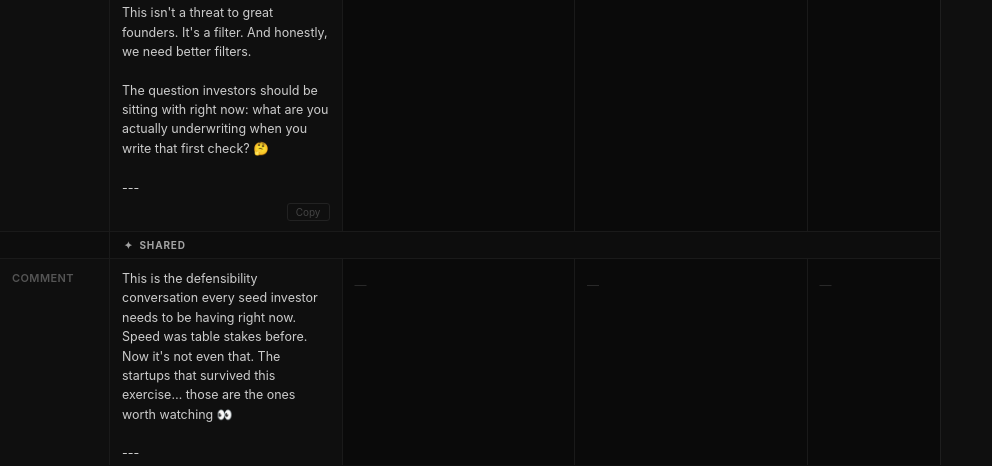
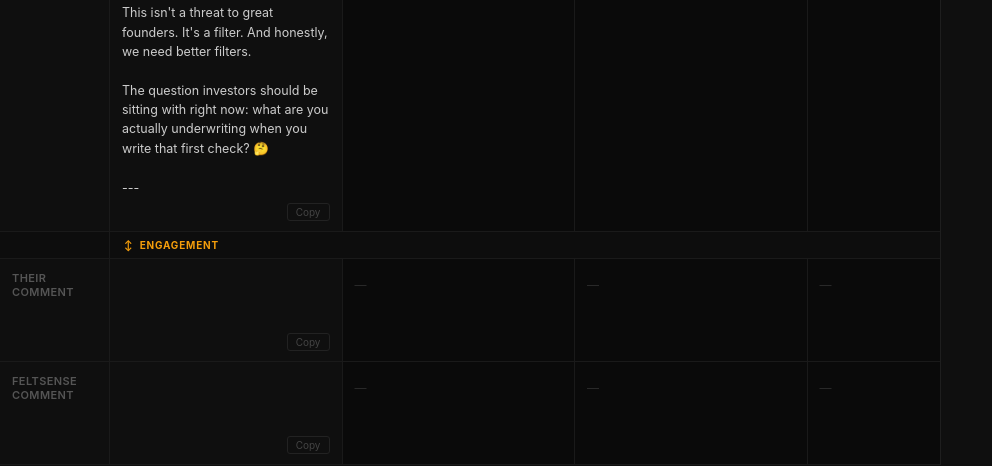
Before and after one commit to in-the-woods-sf/feltsenseproject, a Flask app: page /vc/marc-averitt in a window 1280 px wide. Shown: the part 1098-1564 px from the top of the page, without its empty margins (0-992 px from the left). Run offline with Flask 3, Linux system fonts and the light colour scheme.

Commit message:
add Their Comment + Feltsense Comment fields; tighten LinkedIn to 60-100w

```diff
--- a/app.py
+++ b/app.py
@@ -63,12 +63,13 @@ CAMPAIGNS = [
 # Rows in the copy table, grouped by platform section
 # (section, field_id, label, textarea_rows)
 COPY_FIELDS = [
-    ("x",        "x_post",        "Post",         3),
-    ("x",        "reply_casual",  "Reply A",       2),
-    ("x",        "reply_insight", "Reply B",       2),
-    ("x",        "reply_tease",   "Reply C",       2),
-    ("linkedin", "linkedin_post", "Post",          6),
-    ("shared",   "comment",       "Comment",       3),
+    ("x",          "x_post",        "Post",              3),
+    ("x",          "reply_casual",  "Reply A",            2),
+    ("x",          "reply_insight", "Reply B",            2),
+    ("x",          "reply_tease",   "Reply C",            2),
+    ("linkedin",   "linkedin_post", "Post",               6),
+    ("engagement", "comment",       "Their Comment",      3),
+    ("engagement", "our_comment",   "Feltsense Comment",  3),
 ]
 
 
@@ -167,7 +168,8 @@ def load_copy(slug: str, campaign: str = "march") -> Optional[dict]:
     return {
         "x_post": x_match.group(1).strip() if x_match else "",
         "linkedin_post": li_match.group(1).strip() if li_match else "",
-        "comment": extract("💬 Comment to drop on our post"),
+        "comment": extract("💬 Their Comment"),
+        "our_comment": extract("💬 Feltsense Comment"),
         "reply_casual": extract_reply("A — Casual"),
         "reply_insight": extract_reply("B — Insight"),
         "reply_tease": extract_reply("C — Tease"),
@@ -194,9 +196,17 @@ def save_copy(slug: str, copy: GeneratedCopy, campaign: str = "march"):
 
 ---
 
-### 💬 Comment to drop on our post
+### 💬 Their Comment
+*(Suggested copy for {copy.name} to post on Feltsense's post)*
 
 {copy.comment}
+
+---
+
+### 💬 Feltsense Comment
+*(What Feltsense / Marik drops on {copy.name}'s own post)*
+
+{copy.our_comment}
 
 ---
 
@@ -382,6 +392,7 @@ def regenerate(slug):
                 "x_post": x_post,
                 "linkedin_post": linkedin_post,
                 "comment": copy.comment,
+                "our_comment": copy.our_comment,
                 "reply_casual": copy.our_reply_casual,
                 "reply_insight": copy.our_reply_insight,
                 "reply_tease": copy.our_reply_tease,
@@ -409,11 +420,12 @@ def save_edit(slug):
     raw = path.read_text(encoding="utf-8")
 
     field_patterns = {
-        "x_post": (r"(\*\*X:\*\*\s*\n)(.*?)(\n\n\*\*LinkedIn:)", re.DOTALL),
-        "linkedin_post": (r"(\*\*LinkedIn:\*\*\s*\n)(.*?)(\n\n---)", re.DOTALL),
-        "comment": (r"(### 💬 Comment to drop on our post\s*\n\n)(.*?)(\n\n---)", re.DOTALL),
-        "reply_casual": (r"(\*\*A — Casual\*\*[^\n]*\n)(.*?)(\n\n\*\*B —)", re.DOTALL),
-        "reply_insight": (r"(\*\*B — Insight\*\*[^\n]*\n)(.*?)(\n\n\*\*C —)", re.DOTALL),
+        "x_post":      (r"(\*\*X:\*\*\s*\n)(.*?)(\n\n\*\*LinkedIn:)", re.DOTALL),
+        "linkedin_post":(r"(\*\*LinkedIn:\*\*\s*\n)(.*?)(\n\n---)", re.DOTALL),
+        "comment":     (r"(### 💬 Their Comment\s*\n[^\n]*\n\n)(.*?)(\n\n---)", re.DOTALL),
+        "our_comment": (r"(### 💬 Feltsense Comment\s*\n[^\n]*\n\n)(.*?)(\n\n---)", re.DOTALL),
+        "reply_casual":(r"(\*\*A — Casual\*\*[^\n]*\n)(.*?)(\n\n\*\*B —)", re.DOTALL),
+        "reply_insight":(r"(\*\*B — Insight\*\*[^\n]*\n)(.*?)(\n\n\*\*C —)", re.DOTALL),
         "reply_tease": (r"(\*\*C — Tease\*\*[^\n]*\n)(.*?)(\n\n---)", re.DOTALL),
     }
 
--- a/generator.py
+++ b/generator.py
@@ -19,7 +19,8 @@ class GeneratedCopy:
     name: str
     firm: str
     standalone_post: str
-    comment: str
+    comment: str               # Suggested copy for the VC to post ON Feltsense's post
+    our_comment: str           # What Feltsense/Marik drops ON the VC's own post
     our_reply_casual: str      # Option A: warm thanks / acknowledgment
     our_reply_insight: str     # Option B: unintuitive push that deepens the thread
     our_reply_tease: str       # Option C: hint at more coming / stay tuned
@@ -90,17 +91,25 @@ Write three pieces in {name}'s voice:
 
 1. STANDALONE POST (X + LinkedIn)
    - X version: ≤280 characters, punchy, one question or one bold claim
-   - LinkedIn version: 100-200 words, more reflective, still leaves reader with a question
+   - LinkedIn version: 60-100 words MAX, punchy and direct — not a wall of text, no listicles, no bullet points, no long paragraphs. Still leaves reader with a question
    - Both should feel like {name} decided to write this unprompted
    - Aim for "quietly confident" over "hyped up" — the idea should carry the energy, not the adjectives
    - FRAMING: The scope is the entire YC W26 batch. The public launch features 20 deep-dive replications with live products; the full PDF covers the rest. Always frame as "went through every startup in the YC batch" or "the whole W26 batch" — never just "20 startups." If referencing the 20, it's "20 featured deep-dives" or "20 live builds," not the total scope of the project.
 
-2. COMMENT (to drop on our main Feltsense post)
+2. THEIR COMMENT (suggested copy for {name} to post on Feltsense's post)
    - 1-3 sentences max
    - Sounds like a natural, considered reaction from {name} — not a fan reply, more like a peer observation
    - No generic praise, no hype words — something specific, grounded, and in their voice
+   - Written FROM {name}'s perspective, as if they are commenting on Feltsense's content
 
-3. OUR REPLY to their comment — three options (for Feltsense / Marik to pick from)
+3. OUR COMMENT (what Feltsense / Marik drops on {name}'s OWN posts)
+   - 1-2 sentences written as Feltsense engaging with {name}'s recent content
+   - Should feel like a genuine peer reaction — not promotional, not begging for engagement
+   - Reference something specific from their actual posts if possible
+   - Ends the exchange feeling like two people who see the world similarly
+   - Written FROM Feltsense's perspective, engaging with {name}'s content
+
+4. OUR REPLY to their comment — three options (for Feltsense / Marik to pick from)
    All three are written as Feltsense (@feltsense) responding personally to {name}.
    Each is 1-2 sentences. Pick up something specific from their comment.
    Write all three — the team will choose the right one for the moment.
@@ -127,8 +136,11 @@ Format your response EXACTLY as:
 ### LINKEDIN POST
 [100-200 words]
 
-### COMMENT
-[1-3 sentences]
+### THEIR COMMENT ON OUR POST
+[1-3 sentences — written as {name} commenting on Feltsense's post]
+
+### OUR COMMENT ON THEIR POST
+[1-2 sentences — written as Feltsense commenting on {name}'s post]
 
 ### OUR REPLY A — CASUAL
 [1-2 sentences]
@@ -228,7 +240,7 @@ class CopyGenerator:
         )
 
         # Stream the response (copy can be long, prevents timeouts)
-        x_post = linkedin_post = comment = ""
+        x_post = linkedin_post = comment = our_comment = ""
         our_reply_casual = our_reply_insight = our_reply_tease = final_voice_notes = ""
 
         with self.client.messages.stream(
@@ -258,7 +270,8 @@ class CopyGenerator:
 
         x_post = _extract_section(raw, "X POST")
         linkedin_post = _extract_section(raw, "LINKEDIN POST")
-        comment = _extract_section(raw, "COMMENT")
+        comment = _extract_section(raw, "THEIR COMMENT ON OUR POST")
+        our_comment = _extract_section(raw, "OUR COMMENT ON THEIR POST")
         our_reply_casual = _extract_section(raw, "OUR REPLY A — CASUAL")
         our_reply_insight = _extract_section(raw, "OUR REPLY B — INSIGHT")
         our_reply_tease = _extract_section(raw, "OUR REPLY C — TEASE")
@@ -269,6 +282,7 @@ class CopyGenerator:
             firm=firm,
             standalone_post=f"**X:**\n{x_post}\n\n**LinkedIn:**\n{linkedin_post}",
             comment=comment,
+            our_comment=our_comment,
             our_reply_casual=our_reply_casual,
             our_reply_insight=our_reply_insight,
             our_reply_tease=our_reply_tease,
--- a/templates/vc.html
+++ b/templates/vc.html
@@ -72,6 +72,7 @@
     .ct-section-head.x-section   { color: #38bdf8; }
     .ct-section-head.li-section  { color: #818cf8; }
     .ct-section-head.sh-section  { color: #a3a3a3; }
+    .ct-section-head.en-section  { color: #f59e0b; }
 
     /* Row label */
     .ct-row-label {
@@ -225,9 +226,10 @@
             {% if section == 'x' %}<span style="font-size:10px;color:#555">╱</span>{% endif %}
           </div>
           <div class="ct-section-head
-            {% if section == 'x' %}x-section{% elif section == 'linkedin' %}li-section{% else %}sh-section{% endif %}">
+            {% if section == 'x' %}x-section{% elif section == 'linkedin' %}li-section{% elif section == 'engagement' %}en-section{% else %}sh-section{% endif %}">
             {% if section == 'x' %}𝕏 &nbsp;X / Twitter
             {% elif section == 'linkedin' %}in &nbsp;LinkedIn
+            {% elif section == 'engagement' %}↕ &nbsp;Engagement
             {% else %}✦ &nbsp;Shared
             {% endif %}
           </div>
@@ -289,7 +291,8 @@
           <option value="all">All sections</option>
           <option value="x_post">X Post</option>
           <option value="linkedin_post">LinkedIn Post</option>
-          <option value="comment">Comment</option>
+          <option value="comment">Their Comment</option>
+          <option value="our_comment">Feltsense Comment</option>
           <option value="reply_casual">Reply A — Casual</option>
           <option value="reply_insight">Reply B — Insight</option>
           <option value="reply_tease">Reply C — Tease</option>
@@ -429,7 +432,8 @@ async function regenerate(slug) {
     const c = data.copy;
     const fieldMap = {
       x_post: c.x_post, linkedin_post: c.linkedin_post,
-      comment: c.comment, reply_casual: c.reply_casual,
+      comment: c.comment, our_comment: c.our_comment,
+      reply_casual: c.reply_casual,
       reply_insight: c.reply_insight, reply_tease: c.reply_tease,
     };
 
```
